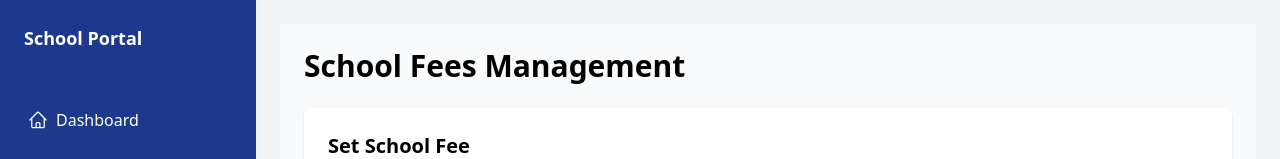
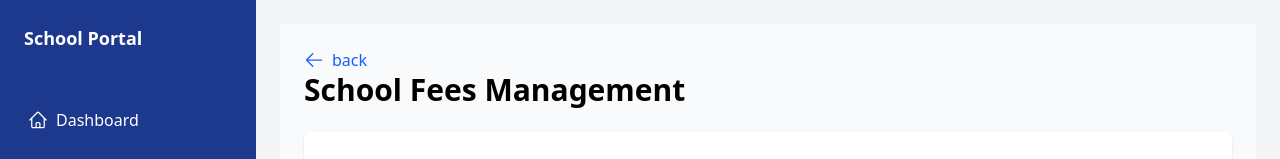
Before and after one commit to ayobami0007/KSupreme, a React app in the folder frontend/: page /fees in a window 1280 px wide. Shown: the top 159 px of the page. Built offline with nearby package versions, Linux system fonts and the light colour scheme; no server answers; sample sign-in values are in the browser's storage; the HTML template or start-up script is replaced by a standard one.

Commit message:
back arrow componet added

```diff
--- /dev/null
+++ b/frontend/src/components/common/BackArrow.jsx
@@ -0,0 +1,26 @@
+import React from 'react'
+import { useNavigate } from 'react-router-dom'
+import { ArrowLeftIcon } from "@heroicons/react/24/outline";
+
+
+const BackArrow = ({to = null, label="back"}) => {
+    const navigate = useNavigate();
+
+
+    const handleClick = () => {
+        if (to ){
+            navigate(to)
+        }else {
+            navigate(-1)
+        }
+    }
+  return (
+   <button onClick={handleClick}
+    className="flex items-center gap-2 text-blue-600 hover:text-blue-800 font-medium">
+<ArrowLeftIcon className='w-5 h-5'/>
+<span>{label}</span>
+   </button>
+  )
+}
+
+export default BackArrow
--- a/frontend/src/pages/payments/PaymentDashboard.jsx
+++ b/frontend/src/pages/payments/PaymentDashboard.jsx
@@ -8,9 +8,10 @@ import AddPaymentModal from "../../components/student/AddPaymentModal";
 
 import {useParams} from "react-router-dom";
 import { getStudentPaymentInfo , addPayment} from "../../api/payments.api";
-import { useTerm } from "../../context/TermContext";
+// import { useTerm } from "../../context/TermContext";
 import Loader from "../../components/common/Loader";
 import ReceiptModal from "./ReceiptModal";
+import BackArrow from "../../components/common/BackArrow";
 
 
 const StudentDashboard = () => {
@@ -90,6 +91,7 @@ const handlePrintReceipt = (payment) =>{
 
   return (
     <div className="p-6 bg-gray-50 min-h-screen ">
+       <BackArrow/>
       <h1 className="text-2xl font-bold mb-6">Student Payment Dashboard</h1>
 
     <StudentInfoCard student={{ ...student, total_paid: totalPaid, balance }} />
--- a/frontend/src/pages/settings/AddStudent.jsx
+++ b/frontend/src/pages/settings/AddStudent.jsx
@@ -8,6 +8,7 @@ import Input from "../../components/common/Input";
 import Dropdown from "../../components/common/DropDown";
 import Button from "../../components/common/Button";
 import Table from "../../components/common/Table";
+import BackArrow from "../../components/common/BackArrow";
 
 export default function StudentsPage() {
   const [students, setStudents] = useState([]);
@@ -76,6 +77,8 @@ export default function StudentsPage() {
 
   return (
     <div className="p-4 sm:p-6 bg-gray-50 min-h-screen">
+<BackArrow/>
+
       <h1 className="text-2xl sm:text-3xl font-bold mb-6">Student Management</h1>
 
       {/* Add Student Form */}
--- a/frontend/src/pages/settings/Classes.jsx
+++ b/frontend/src/pages/settings/Classes.jsx
@@ -7,6 +7,7 @@ import Input from "../../components/common/Input";
 import Dropdown from "../../components/common/DropDown";
 import Button from "../../components/common/Button";
 import Table from "../../components/common/Table";
+import BackArrow from "../../components/common/BackArrow";
 
 export default function ClassManagement({ activeSession = "2024/2025" }) {
   const [className, setClassName] = useState("");
@@ -70,6 +71,7 @@ export default function ClassManagement({ activeSession = "2024/2025" }) {
 
   return (
     <div className="p-4 sm:p-6 bg-gray-50 min-h-screen">
+      <BackArrow/>
       <h1 className="text-2xl sm:text-3xl font-bold mb-6">Class Management</h1>
 
       {/* Add Class Form */}
--- a/frontend/src/pages/settings/Fees.jsx
+++ b/frontend/src/pages/settings/Fees.jsx
@@ -11,6 +11,7 @@ import Input from "../../components/common/Input";
 import Button from "../../components/common/Button";
 import Table from "../../components/common/Table";
 import Select from "react-select";
+import BackArrow from "../../components/common/BackArrow";
 
 export default function FeesPage() {
   const [classes, setClasses] = useState([]);
@@ -103,6 +104,7 @@ export default function FeesPage() {
 
   return (
     <div className="p-4 sm:p-6 bg-gray-50 min-h-screen">
+      <BackArrow/>
       <h1 className="text-2xl sm:text-3xl font-bold mb-6">School Fees Management</h1>
 
       {/* Fee Setup Form */}
--- a/frontend/src/pages/settings/Sessions.jsx
+++ b/frontend/src/pages/settings/Sessions.jsx
@@ -4,6 +4,7 @@ import { createSession, getSessions, activateSession } from "../../api/sessions.
 import Loader from "../../components/common/Loader";
 import Button from "../../components/common/Button";
 import Input from "../../components/common/Input";
+import BackArrow from "../../components/common/BackArrow";
 
 export default function SessionsPage() {
   const [sessionName, setSessionName] = useState("");
@@ -59,6 +60,7 @@ export default function SessionsPage() {
 
   return (
     <div className="p-4 sm:p-6 md:p-8 bg-gray-50 min-h-screen">
+       <BackArrow/>
       <h1 className="text-2xl sm:text-3xl font-bold mb-6">Session Management</h1>
 
       {/* Create Session Form */}
--- a/frontend/src/pages/settings/Terms.jsx
+++ b/frontend/src/pages/settings/Terms.jsx
@@ -7,6 +7,7 @@ import Input from "../../components/common/Input";
 import Dropdown from "../../components/common/DropDown";
 import Button from "../../components/common/Button";
 import Table from "../../components/common/Table";
+import BackArrow from "../../components/common/BackArrow";
 
 export default function TermsPage() {
   const [termName, setTermName] = useState("");
@@ -84,6 +85,7 @@ export default function TermsPage() {
 
   return (
     <div className="p-4 sm:p-6 md:p-8 bg-gray-50 min-h-screen">
+      <BackArrow/>
       <h1 className="text-2xl sm:text-3xl font-bold mb-6">Term Management</h1>
 
       {/* Create Term Form */}
--- a/frontend/src/pages/students/StudentList.jsx
+++ b/frontend/src/pages/students/StudentList.jsx
@@ -74,6 +74,7 @@ const StudentList = () => {
     loadStudents();
   }, [selectedClass, searchQuery, selectedStatus, activeTerm, currentPage]);
 
+
   if (loading) return <p><Loader/></p>;
   if (!activeTerm) return <p>No active term found</p>;
 
```
